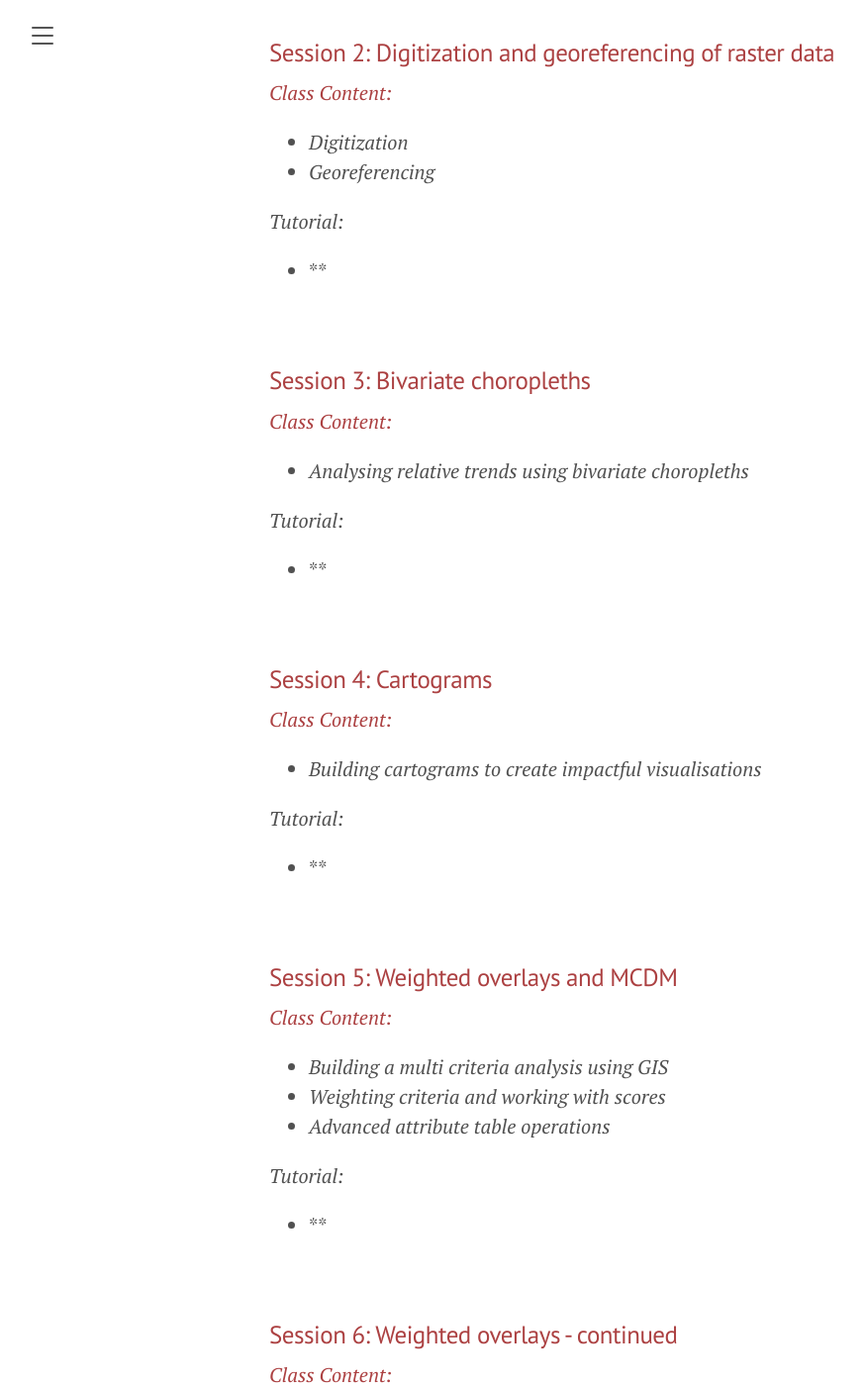
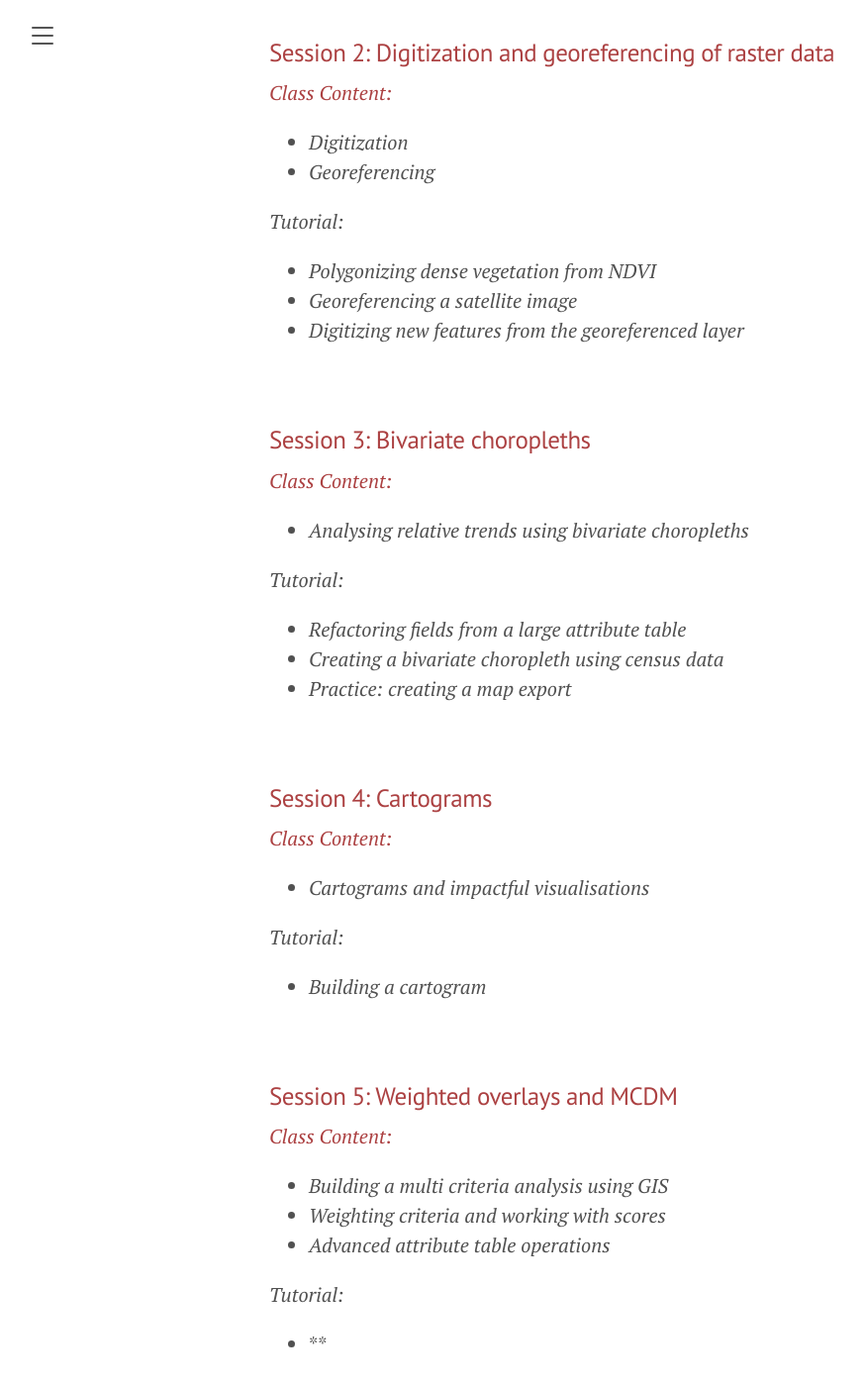
Before and after one commit to raphaelleroffo/raphaelleroffo.github.io, a Jekyll site: the page built from tuto2-advanced-gis.md, in a window 1280 px wide and 1400 px high, scrolled down 2073 px. Shown: the whole window at 99% size, without its empty margins (8-881 px from the left). Built offline with Jekyll 4.4.1, drawn with Linux system fonts in a browser that asks for light colours.

Commit message:
advanced gis landing page update

```diff
--- a/tuto2-advanced-gis.md
+++ b/tuto2-advanced-gis.md
@@ -69,7 +69,9 @@ Working in groups of 2 or 3, students will use one or more advanced GIS techniqu
 
 *Tutorial:*
 
-- **
+- *Polygonizing dense vegetation from NDVI*
+- *Georeferencing a satellite image*
+- *Digitizing new features from the georeferenced layer*
 
 
 &nbsp;
@@ -82,7 +84,9 @@ Working in groups of 2 or 3, students will use one or more advanced GIS techniqu
 
 *Tutorial:*
 
-- **
+- *Refactoring fields from a large attribute table*
+- *Creating a bivariate choropleth using census data*
+- *Practice: creating a map export*
 
 &nbsp;
 
@@ -90,11 +94,11 @@ Working in groups of 2 or 3, students will use one or more advanced GIS techniqu
 
 *[Class Content:](docs/assets/pdf/advanced-session4-getec2022.pdf)*
 
-- *Building cartograms to create impactful visualisations*
+- *Cartograms and impactful visualisations*
 
 *Tutorial:*
 
-- **
+- *Building a cartogram*
 
 
 &nbsp;
```
